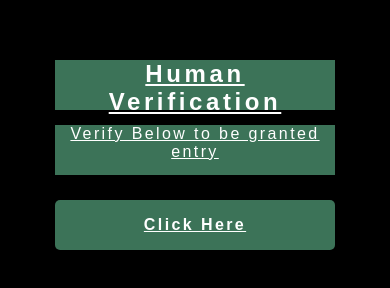
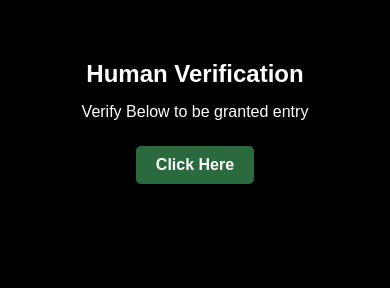
Before and after one commit to arthtestt1/testbot2, a plain HTML site: page index.html in a window 390 px wide. Drawn offline with Linux system fonts and the light colour scheme.

Commit message:
Update index.html

```diff
--- a/index.html
+++ b/index.html
@@ -96,30 +96,15 @@
   @media (max-width: 767px) {
     .main-section h1 {
       font-size: 1.5rem;
-      width: 280px;
-      height: 50px;
-      text-decoration: underline;
-      background-color: #3c7358;
-      letter-spacing: .15em;
     }
 
     .main-section p {
       font-size: 1rem;
-      width: 280px;
-      height: 50px;
-      text-decoration: underline;
-      background-color: #3c7358;
-      letter-spacing: .15em;
     }
 
     .redirect-button {
       font-size: 1rem;
       padding: 10px 20px;
-      width: 280px;
-      height: 50px;
-      text-decoration: underline;
-      background-color: #3c7358;
-      letter-spacing: .15em;
     }
   }
   </style>
```
